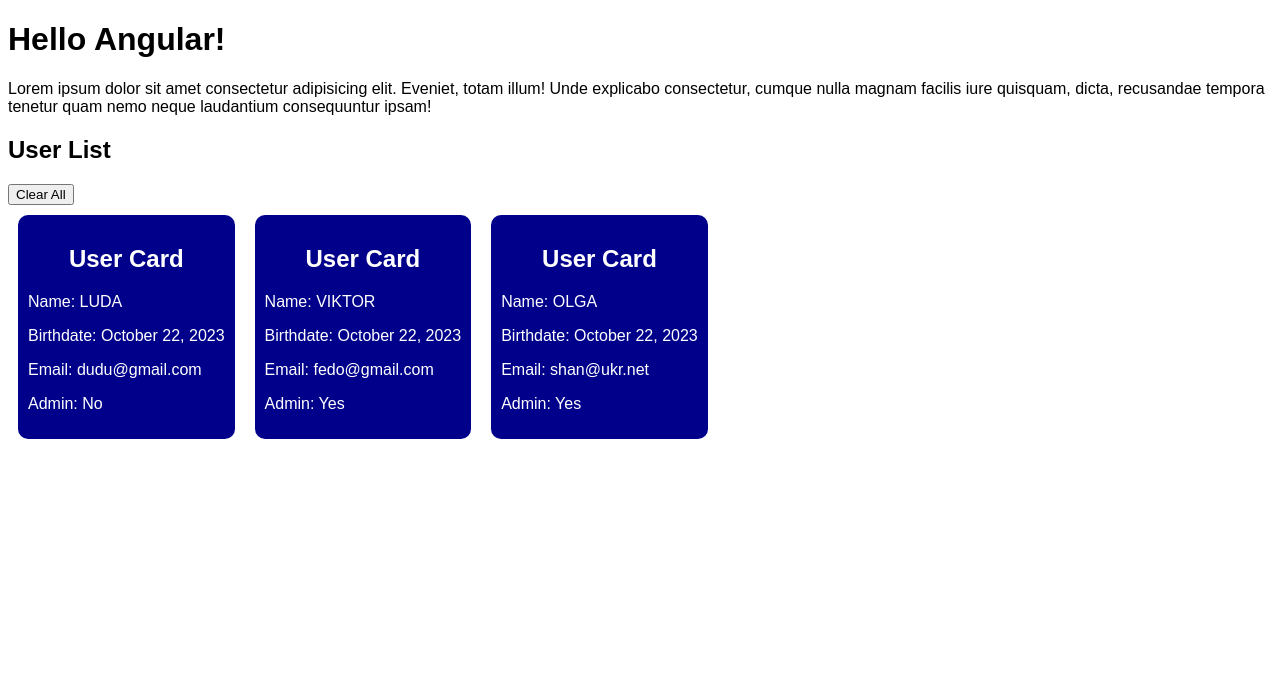
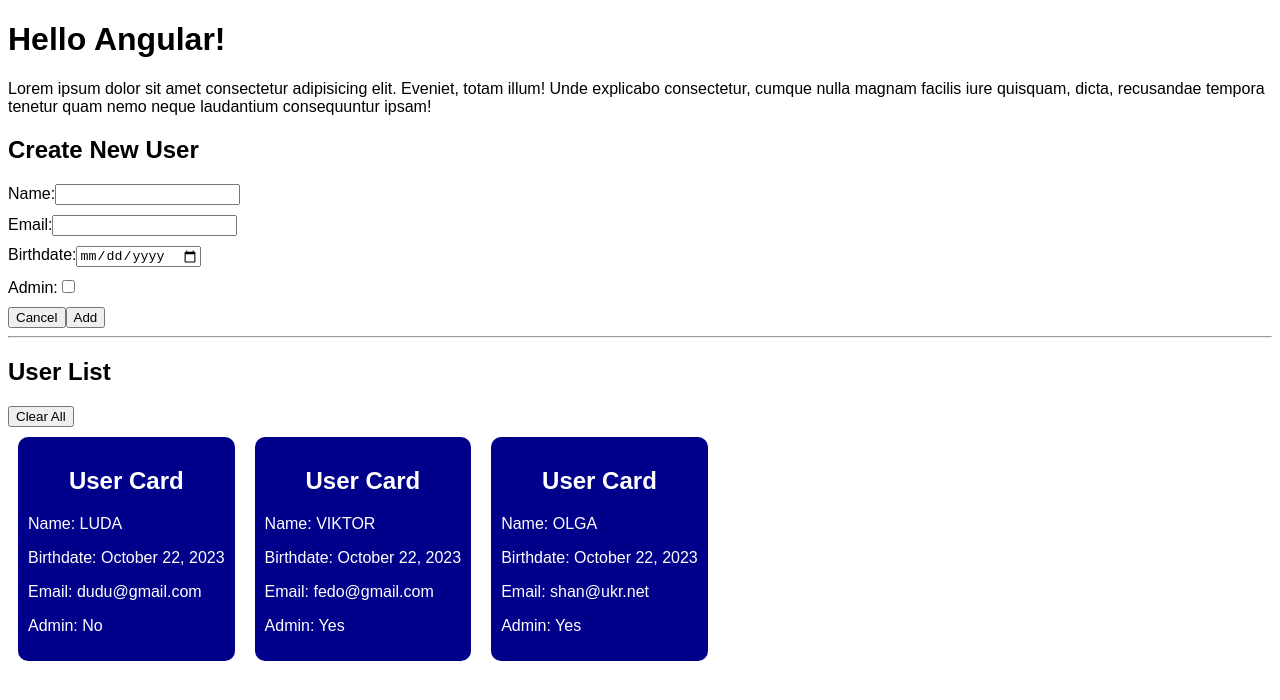
Before and after one commit to vladtymo/Angular-VPD111, an Angular app: page / in a window 1280 px wide. Shown: the top 700 px of the page. Built offline with nearby package versions, Linux system fonts and the light colour scheme.

Commit message:
Implement add new user component.

```diff
--- /dev/null
+++ b/src/app/add-user/add-user.component.css
@@ -0,0 +1,5 @@
+form {
+    display: flex;
+    flex-direction: column;
+    gap: 10px;
+}
--- /dev/null
+++ b/src/app/add-user/add-user.component.html
@@ -0,0 +1,23 @@
+<h2>Create New User</h2>
+<form [formGroup]="creationForm" (ngSubmit)="onSubmit()">
+    <label>
+        <span>Name:</span>
+        <input type="text" formControlName="name">
+    </label>
+    <label>
+        <span>Email:</span>
+        <input type="email" formControlName="email">
+    </label>
+    <label>
+        <span>Birthdate:</span>
+        <input type="date" formControlName="birthdate">
+    </label>
+    <label>
+        <span>Admin:</span>
+        <input type="checkbox" formControlName="isAdmin">
+    </label>
+    <div>
+        <button type="reset">Cancel</button>
+        <button type="submit">Add</button>
+    </div>
+</form>
--- /dev/null
+++ b/src/app/add-user/add-user.component.ts
@@ -0,0 +1,32 @@
+import { Component, EventEmitter, Output } from '@angular/core';
+import { FormBuilder } from '@angular/forms';
+import { IUser } from '../user/user';
+
+@Component({
+  selector: 'app-add-user',
+  templateUrl: './add-user.component.html',
+  styleUrls: ['./add-user.component.css']
+})
+export class AddUserComponent {
+
+creationForm = this.fb.group({
+  name: [''],
+  email: [''],
+  birthdate: [new Date()],
+  isAdmin: [false]
+});
+
+@Output()
+createEvent = new EventEmitter<IUser>();
+
+constructor(private fb: FormBuilder) { }
+
+  onSubmit(): void {
+
+    // get new user
+    const user = this.creationForm.value as IUser;
+    console.log(user);
+
+    this.createEvent.emit(user);
+  }
+}
--- a/src/app/user-list/user-list.component.html
+++ b/src/app/user-list/user-list.component.html
@@ -1,3 +1,6 @@
+<app-add-user (createEvent)="addUser($event)"></app-add-user>
+<hr>
+
 <h2>User List</h2>
 
 <!-- Structural Directives: *ngIf *ngFor *ngSwitch -->
--- a/src/app/user-list/user-list.component.ts
+++ b/src/app/user-list/user-list.component.ts
@@ -13,4 +13,8 @@ export class UserListComponent {
   clearList(): void {
     this.users = [];
   }
+
+  addUser(user: IUser): void {
+    this.users.push(user);
+  }
 }
```
Also changed, not shown: src/app/app.module.ts (+6 -2 lines).
